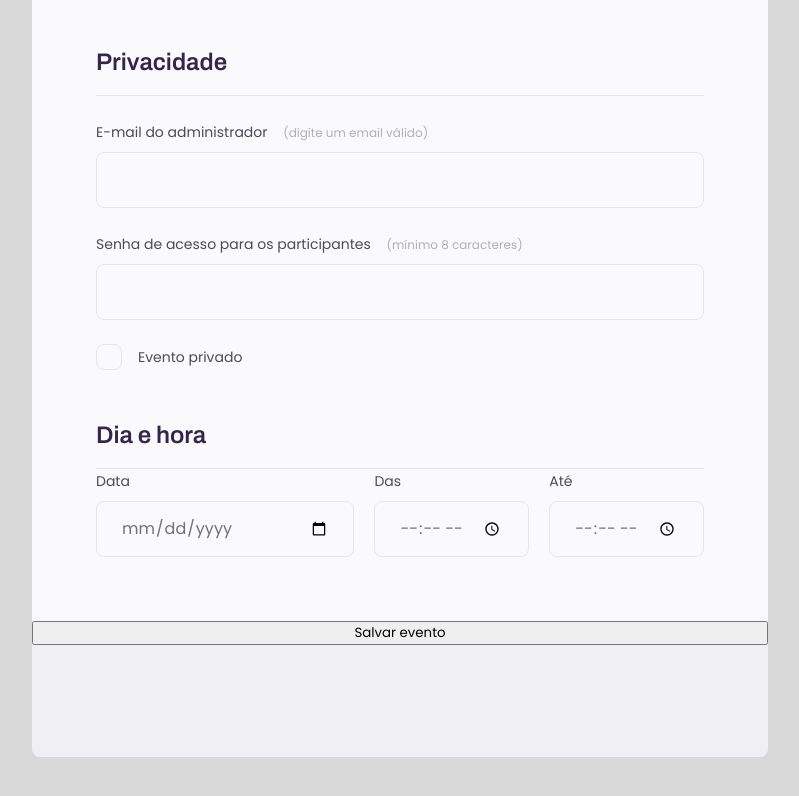
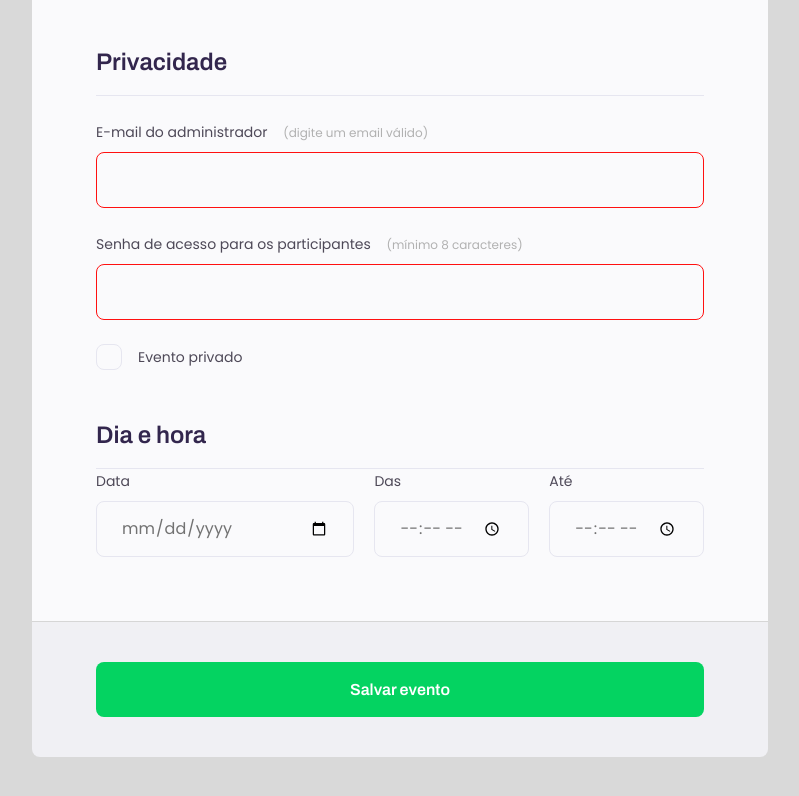
Before and after one commit to PabloPerdigao/Projeto-03-Explorer, a plain HTML site: page index.html in a window 1280 px wide. Shown: the part 1062-1858 px from the top of the page, without its empty margins (240-1039 px from the left). Before the commit the page ends 1819 px from the top, so only its background shows below. Drawn offline with Linux system fonts and the light colour scheme.

Commit message:
Update style.css

```diff
--- a/style.css
+++ b/style.css
@@ -6,7 +6,7 @@
 
 }
 
-body, input, button, select, textarea {
+body, input,select, textarea {
   font-family: 'Poppins', sans-serif;
 }
 
@@ -210,4 +210,34 @@ footer {
   height: 136px;
   display: flex;
   flex-direction: column;
+
+  padding: 40px 64px;
+  margin-bottom: 100px ;
+
+
+  border-top: 1px solid  #D6D6D6;
 }
+
+footer .button {
+  height: 56px;
+  border-radius: 8px;
+  background: #04D361;
+  border: 0;
+
+  font-family: 'Archivo';
+
+  color: #FFF;
+
+  font-size: 16px;
+  font-weight: 600;
+  line-height: 26px;
+
+}
+
+footer .button:hover {
+  background: #0eac55;
+}
+
+input:invalid {
+  border: 1px solid #FF1010;
+}
```
